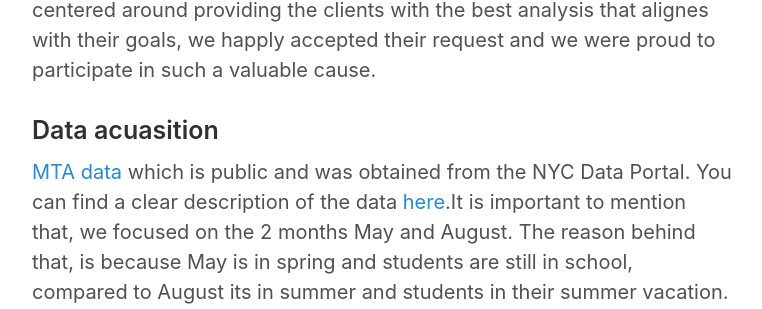
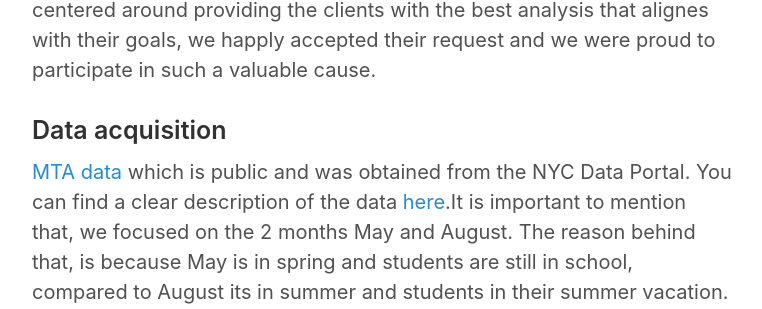
Before and after one commit to arwa1551/arwa1551.github.io, a Jekyll site: the page built from _posts/2018-08-14-Testing-Local-Images.md, in a window 1280 px wide and 900 px high, scrolled down 601 px. Shown: the part 145-454 px from the top of the window, without its empty margins (258-1020 px from the left). Built offline with Jekyll 4.4.1, drawn with Linux system fonts in a browser that asks for light colours; our own code applies the rules of GitHub Pages for plain Markdown files.

Commit message:
Update 2018-08-14-Testing-Local-Images.md

```diff
--- a/_posts/2018-08-14-Testing-Local-Images.md
+++ b/_posts/2018-08-14-Testing-Local-Images.md
@@ -15,7 +15,7 @@ They gave the analysis company a MTA subway data, and asked if they can help the
 
 As a team, we stick to the lines of the story and pretended to play the role a company named "Nerdalytics". Being a company whose main work is centered around providing the clients with the best analysis that alignes with their goals, we happly accepted their request and we were proud to participate in such a valuable cause.
 
-### Data acuasition
+### Data acquisition
 
 [MTA data](http://web.mta.info/developers/turnstile.html) which is public and was obtained from the NYC Data Portal. You can find a clear description of the data [here](http://web.mta.info/developers/resources/nyct/turnstile/ts_Field_Description.txt).It is important to mention that, we focused on the 2 months May and August. The reason behind that, is because May is in spring and students are still in school, compared to August its in summer and students in their summer vacation. So we wanted to compare those two months to have a clear distiction between the two seasons.
 
```
